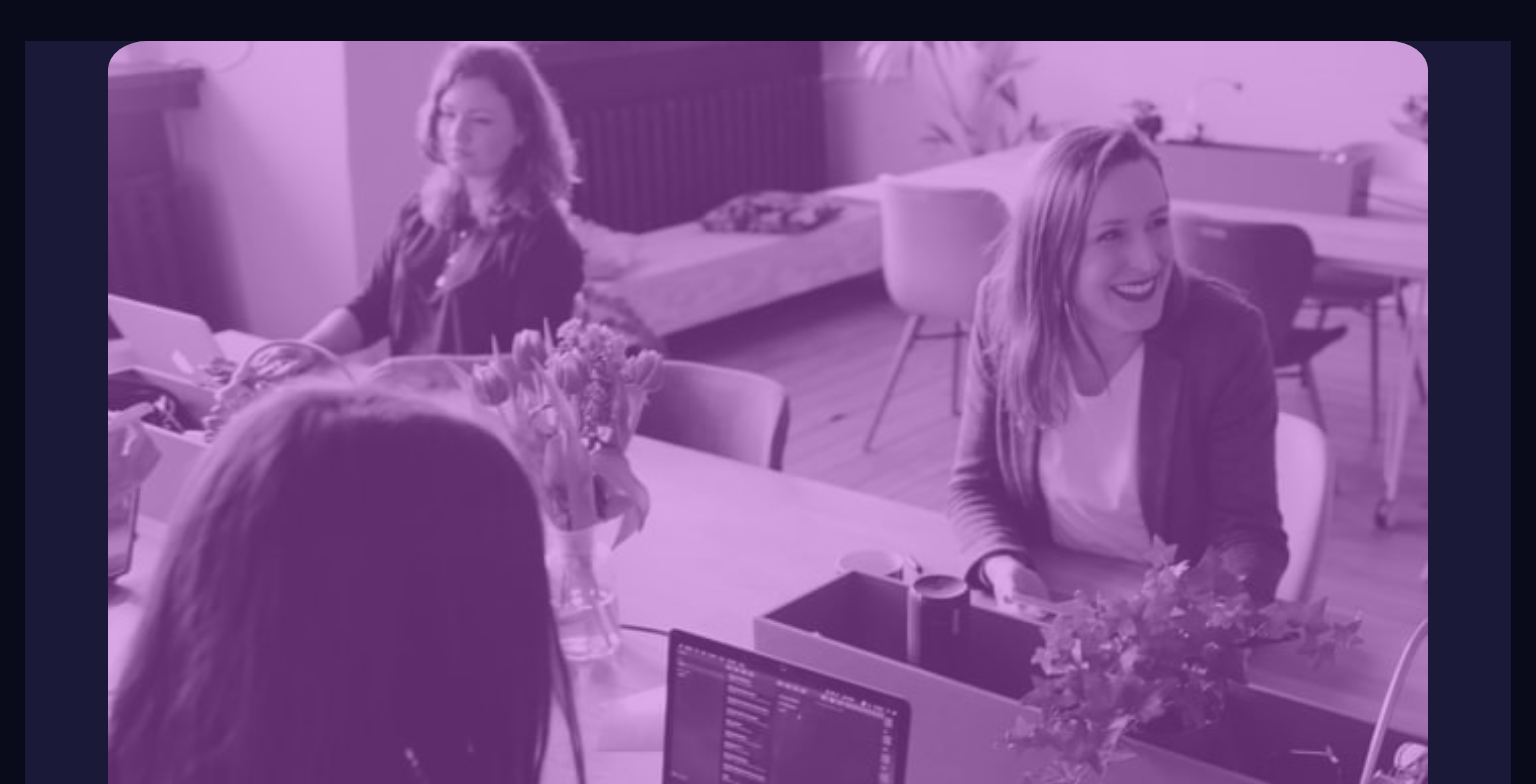
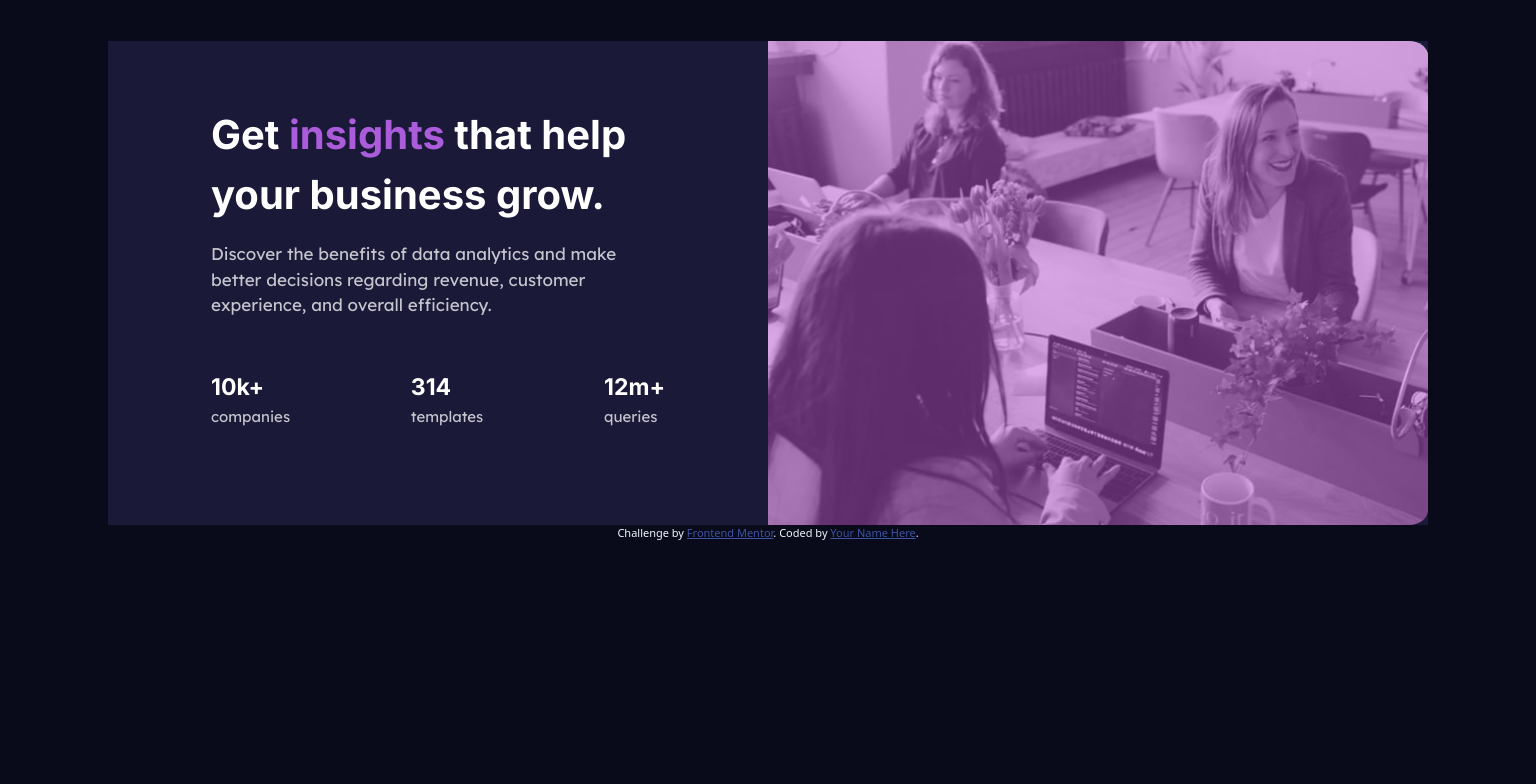
Before and after one commit to Julien-RUIZ/FrontMentor, a plain HTML site: page stats-preview-card-component-main/index.html in a window 1536 px wide. Shown: the top 784 px of the page. Drawn offline with nearby package versions, Linux system fonts and the light colour scheme.

Commit message:
Fin exercice version pc et mobile

```diff
--- a/stats-preview-card-component-main/css/style.css
+++ b/stats-preview-card-component-main/css/style.css
@@ -59,3 +59,38 @@ section{
 .insights{
     color: hsl(277, 64%, 61%);
 }
+@media (min-width: 1400px){
+    .body{
+        background-color: white !important;
+    }
+    .blocimageText{
+        display: flex;
+        flex-direction: row-reverse;
+    }
+    .image {
+        width: 100%;
+    }
+    .image-container::before, .image {
+        border-radius: 0% 3% 3% 0%;
+    }
+    .title{
+        margin-top: 20px;
+        font-size: 40px;
+    }
+    .text{
+        font-size: 17px;
+    }
+    .blocText {
+        padding: 0px 103px;
+        margin-top: 64px;
+    }
+    .blocValue{
+        display: flex;
+        justify-content: space-between;
+        margin-top: 52px;
+    }
+    section{
+        text-align: left;
+        margin: 41px 25px 11px 25px;
+    }
+}
--- a/stats-preview-card-component-main/index.html
+++ b/stats-preview-card-component-main/index.html
@@ -15,20 +15,24 @@
 </head>
 <body>
 <section>
-  <div class="box">
-      <div class="container">
-        <div class="row">
-          <div class="col-12">
+  <div>
+      <div class="container container-xl">
+        <div class="row blocimageText box">
+          <div class="col-12 col-xxl-6">
             <div class="image-container">
               <img src="images/image-header-mobile.jpg" alt="device" class="img-fluid image">
             </div>
+          </div>
+          <div class="col-12 col-xxl-6">
             <div class="blocText">
                 <div class="title my-3">Get <span class="insights">insights</span> that help your business grow.</div>
                 <div class="text mb-3">Discover the benefits of data analytics and make better decisions regarding revenue, customer
                   experience, and overall efficiency.</div>
+                <div class="blocValue">
                   <div class="mb-3"><span class="number">10k+</span> <br> <span class="value1">companies</span></div>
                   <div class="mb-3"><span class="number">314</span> <br> <span class="value2">templates</span></div>
                   <div class="mb-5"><span class="number">12m+</span> <br> <span class="value3">queries</span></div>
+                </div>
             </div>
 
           </div>
```
Lines whose indentation alone changed are shown as unchanged.
